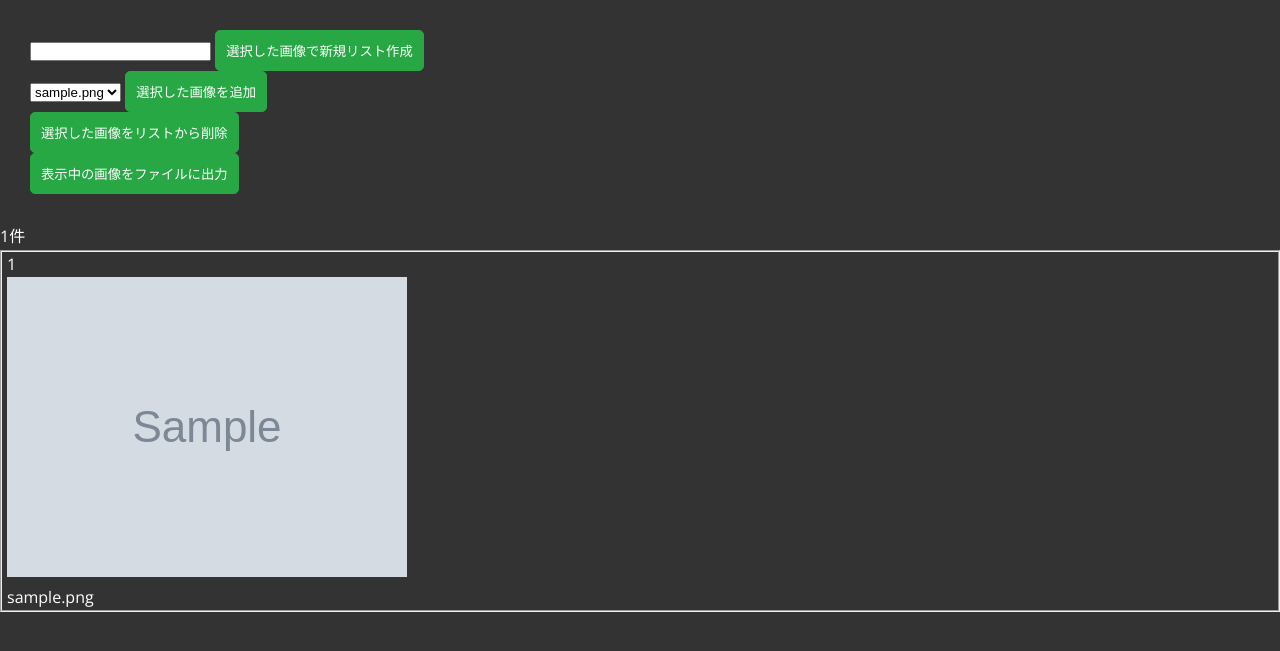
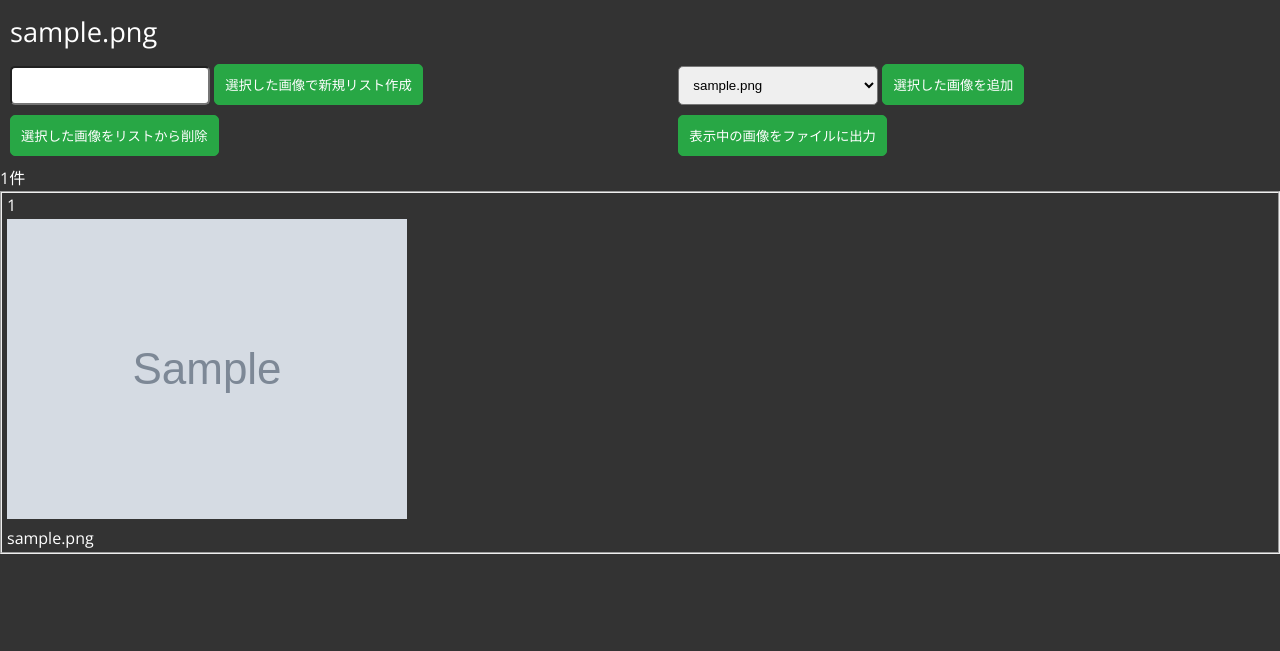
Before and after one commit to hogendan/SuzuImage, a Django app: page /imagelist/1/ in a window 1280 px wide. Shown: the part 70-721 px from the top of the page. Run offline with Django 3.2, Linux system fonts and the light colour scheme; tables that the repository leaves empty hold one stand-in row (values such as "Sample post"); grey boxes marked "Sample" are stand-in pictures.

Commit message:
fix: 表示中のファイル名を表示するようにした

```diff
--- a/imagelist/static/css/style.css
+++ b/imagelist/static/css/style.css
@@ -48,6 +48,7 @@ body {
 
 .content h1 {
     font-size: 55px;
+    color: #eee;
 }
 
 li {
@@ -138,8 +139,46 @@ header {
 }
 
 /* File Contents */
+.current-file {
+    font-size: 1.7rem;
+    margin: 10px;
+}
+
 .operation {
-    margin: 30px;
+    display: grid;
+    grid-template-areas:
+        'file-create image-append'
+        'image-delete image-output';
+    grid-gap: 10px;
+    margin: 10px;
+}
+
+.file-create {
+    grid-area: file-create;
+}
+
+.file-create input[type='text'] {
+    width: 200px;
+    padding: 10px;
+    border-radius: 5px;
+}
+
+.image-append {
+    grid-area: image-append;
+}
+
+.image-append select {
+    width: 200px;
+    padding: 10px;
+    border-radius: 5px;
+}
+
+.image-delete {
+    grid-area: image-delete;
+}
+
+.image-output {
+    grid-area: image-output;
 }
 
 .images ul {
--- a/imagelist/templates/imagelist/file_detail.html
+++ b/imagelist/templates/imagelist/file_detail.html
@@ -30,6 +30,7 @@
             </div>
         </header>
 
+        <div class="current-file">{{ fileName }}</div>
         <form method="post">
             {% csrf_token %}
             <section class="operation">
--- a/imagelist/views.py
+++ b/imagelist/views.py
@@ -7,6 +7,7 @@
     ・画像リストファイルの中の画像がリスト表示される
 '''
 import os
+from urllib import request
 from django.shortcuts import render
 from django.http import Http404, HttpResponseRedirect, FileResponse
 from django.urls import reverse
@@ -46,8 +47,9 @@ def fileList(request):
 def listview(request, imagelist_id):
     try:
         fileList = ImageList.objects.order_by('-id')
+        targetFileName = ImageList.objects.get(id=imagelist_id).file_name
         imageDatas = ImageListDetail.objects.filter(imageList_id=imagelist_id).order_by('disp_order')
-        context = {'imageDatas': imageDatas, 'imageListId': imagelist_id, 'fileList': fileList,}
+        context = {'imageDatas': imageDatas, 'imageListId': imagelist_id, 'fileList': fileList, 'fileName': targetFileName}
     except ImageList.DoesNotExist:
         raise Http404("Image does not exist")
     return render(request, 'imagelist/file_detail.html', context)
```
Lines whose indentation alone changed are shown as unchanged.
